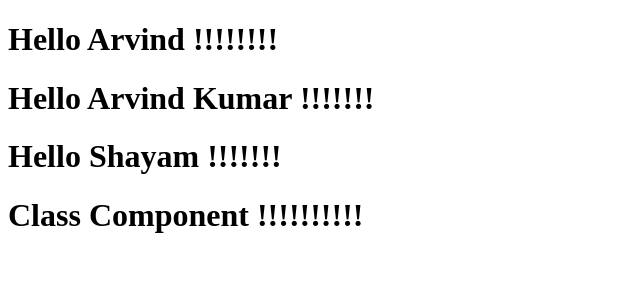
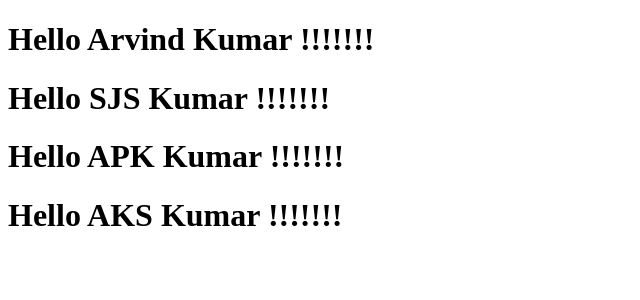
Before and after one commit to Arvindkr123/LearnReactMySide, a React (Create React App) app: page / in a window 1280 px wide. Shown: the top 300 px of the page, without its empty margins (0-640 px from the left). Built offline with nearby package versions, Linux system fonts and the light colour scheme.

Commit message:
Composing components can refer to other components in thier output. this is let us use the same component abstraction for any level of details

```diff
--- a/src/App.js
+++ b/src/App.js
@@ -1,12 +1,12 @@
 import React, { Component } from "react";
 import Student from "./Student";
-import ClassComponent from "./ClassComponent";
 class App extends Component {
   render() {
     return <div>
-      <h1>Hello Arvind !!!!!!!!</h1>
       <Student name={"Arvind Kumar"}/>
-      <ClassComponent name={"Class Component"}/>
+      <Student name={"SJS Kumar"}/>
+      <Student name={"APK Kumar"}/>
+      <Student name={"AKS Kumar"}/>
     </div>;
   }
 }
--- a/src/Student.js
+++ b/src/Student.js
@@ -3,7 +3,6 @@ import React from "react";
 const Student = (props) => {
   return <div>
     <h1>Hello {props.name} !!!!!!!</h1>
-    <h1>Hello Shayam !!!!!!!</h1>
   </div>;
 };
 
```
